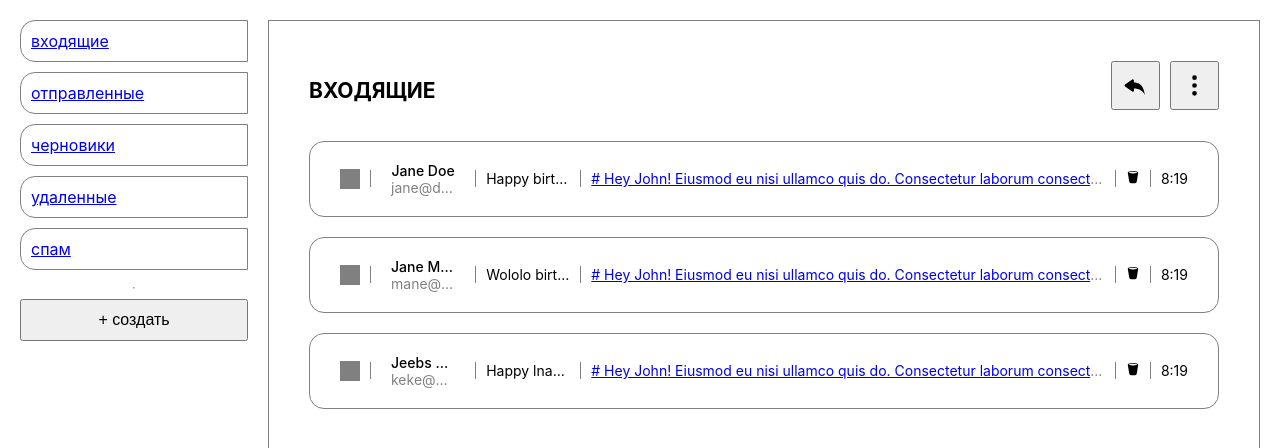
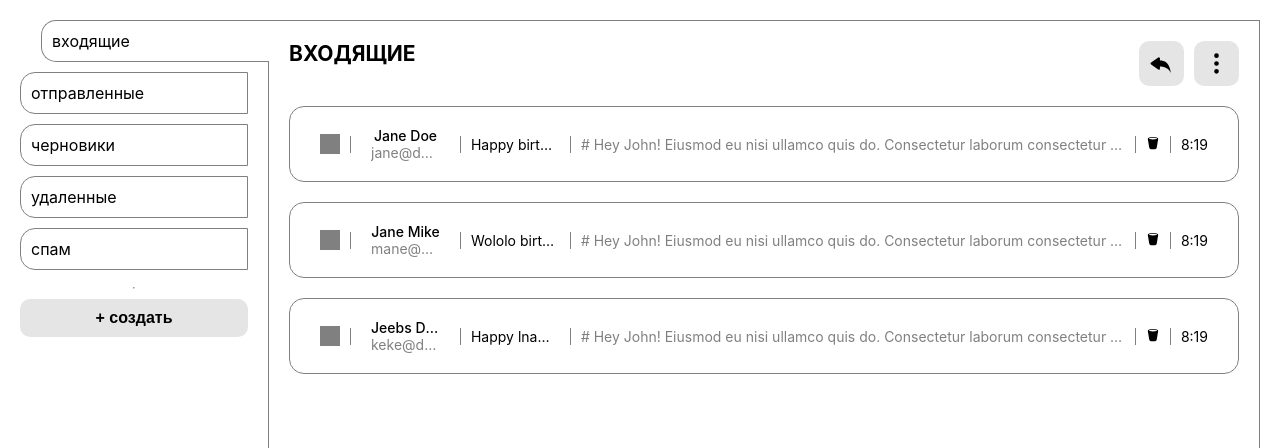
Before and after one commit to dreamvibe1993/tot-mail-client, a React (Create React App) app: page /mailbox/incoming in a window 1280 px wide. Shown: the top 448 px of the page. Built offline with nearby package versions, Linux system fonts and the light colour scheme.

Commit message:
style tweaks in progress

```diff
--- /dev/null
+++ b/src/components/DrawerMenu/DrawerMenu.tsx
@@ -0,0 +1,144 @@
+import React from "react";
+import styled from "styled-components";
+import { useRouteMatch, Link, useLocation } from "react-router-dom";
+
+import { BsCheck2 } from "react-icons/bs";
+
+import { useAppDispatch, useAppSelector } from "../../redux/hooks/hooks";
+import { ServiceButton } from "../UI/Buttons/ServiceButton/ServiceButton";
+import { ServiceInput } from "../UI/Inputs/ServiceInput";
+import { CustomSectionMenuTab } from "../UI/Tabs/CustomSectionMenuTab/CustomSectionMenuTab";
+import { mailboxActions } from "../../redux/reducers/mailbox/mailboxSlice";
+import { MenuTab } from "../UI/Tabs/MenuTab";
+import { SpanWithOverflow } from "../UI/Spans/SpanWithOverflow";
+
+export const DrawerMenu = () => {
+  const { url } = useRouteMatch();
+  const location = useLocation();
+  const mailboxSections = useAppSelector((state) => state.mailbox);
+  const dispatch = useAppDispatch();
+
+  const [newSectionName, setNewSectionName] = React.useState<string>("");
+
+  const [isSectionNameInputOpen, setSectionNameInputOpen] =
+    React.useState<boolean>(false);
+
+  const ref = React.useRef<HTMLDivElement>(null);
+
+  function openSectionNameInput(): void {
+    setSectionNameInputOpen(true);
+  }
+
+  function addNewSection(): void {
+    const { customSections } = mailboxSections;
+    const nonUniqueSection = customSections.find(
+      (section: MailboxSection) => section.name === newSectionName
+    );
+    if (nonUniqueSection) {
+      return console.error(`Section called ${newSectionName} already exists!`);
+    }
+    if (!newSectionName) return console.error(`No empty section name allowed!`);
+    dispatch(mailboxActions.addSection({ name: newSectionName }));
+    setNewSectionName("");
+    setSectionNameInputOpen(false);
+  }
+
+  const handleScroll = () => {
+    if (!ref.current) return;
+    if (ref.current.scrollHeight > ref.current.clientHeight) {
+      ref.current.style.paddingRight = "1rem";
+    }
+  };
+
+  return (
+    <>
+      {Object.values(mailboxSections).map(
+        (section: MailboxSection) =>
+          !Array.isArray(section) && (
+            <Link key={section.id} to={`${url}/${section.slug}`}>
+              <MenuTab open={location.pathname === `${url}/${section.slug}`}>
+                <SpanWithOverflow>{section.name}</SpanWithOverflow>
+              </MenuTab>
+            </Link>
+          )
+      )}
+      <hr />
+      <ServiceButton onClick={openSectionNameInput}>+ создать</ServiceButton>
+      {isSectionNameInputOpen && (
+        <SectionNameInputContainer>
+          <ServiceInput
+            type="text"
+            placeholder="Type new section name"
+            value={newSectionName}
+            onChange={(e) => setNewSectionName(e.target.value)}
+          />
+          <ServiceButton onClick={addNewSection}>
+            <BsCheck2 />
+          </ServiceButton>
+        </SectionNameInputContainer>
+      )}
+      <CustomTabsScroll ref={ref} onScroll={handleScroll}>
+        <CustomTabsContainer className="test">
+          {mailboxSections.customSections.map((section: MailboxSection) => (
+            <CustomSectionMenuTab key={section.id} section={section} />
+          ))}
+        </CustomTabsContainer>
+      </CustomTabsScroll>
+    </>
+  );
+};
+
+const CustomTabsContainer = styled.div`
+  & > * {
+    &:not(:last-child) {
+      margin-bottom: 1rem;
+    }
+  }
+`;
+
+const CustomTabsScroll = styled.div`
+  height: 35rem;
+  overflow-y: auto;
+  &::-webkit-scrollbar {
+    width: 1rem;
+    background-color: transparent;
+    border: none;
+    padding-left: 0.5rem;
+    .test {
+      padding-right: 1rem;
+    }
+  }
+
+  &::-webkit-scrollbar-track {
+    background-color: transparent;
+    border: none;
+    width: 0.5rem;
+    .test {
+      padding-right: 1rem;
+    }
+  }
+
+  &::-webkit-scrollbar-thumb {
+    background-color: rgba(0, 0, 0, 0.2);
+    border: none;
+    width: 0.5rem;
+    border-radius: 1.5rem;
+    .test {
+      padding-right: 1rem;
+    }
+  }
+`;
+
+const SectionNameInputContainer = styled.div`
+  display: flex;
+  width: 100%;
+  justify-content: stretch;
+  overflow: hidden;
+  button {
+    width: 30%;
+  }
+  input {
+    width: 70%;
+    margin-right: 1rem;
+  }
+`;
--- a/src/components/MailBox/MailBox.tsx
+++ b/src/components/MailBox/MailBox.tsx
@@ -52,6 +52,7 @@ export const MailBox: React.FC<MailBoxProps> = ({ sectionType }) => {
   ]);
 
   if (!mail.length) return <span>No mail yet!</span>;
+
   if (!section) return <span>This section does not exist!</span>;
 
   return (
@@ -79,7 +80,11 @@ export const MailBox: React.FC<MailBoxProps> = ({ sectionType }) => {
   );
 };
 
-const MailboxName = styled.h2``;
+const MailboxName = styled.h2`
+    padding: 0;
+    margin: 0;
+
+`;
 
 const Controls = styled.div`
   display: flex;
@@ -98,12 +103,12 @@ const Controls = styled.div`
 const TopBar = styled.div`
   display: flex;
   justify-content: space-between;
+  align-items: flex-start;
 `;
 
 const MailBoxContainer = styled.div`
   display: flex;
   flex-direction: column;
-  padding: 2rem;
   & > * {
     &:not(:last-child) {
       margin-bottom: 2rem;
--- a/src/components/MailClient/MailClient.tsx
+++ b/src/components/MailClient/MailClient.tsx
@@ -13,64 +13,13 @@ import { CursorWrap } from "../UI/Wraps/CursorWrap";
 import { OptionsDropdown } from "../UI/Dropdowns/OptionsDropdown";
 import { MenuTab } from "../UI/Tabs/MenuTab";
 import { CustomSectionMenuTab } from "../UI/Tabs/CustomSectionMenuTab/CustomSectionMenuTab";
+import { DrawerMenu } from "../DrawerMenu/DrawerMenu";
 
 export const MailClient: React.FC = () => {
-  const { url } = useRouteMatch();
-  const mailboxSections = useAppSelector((state) => state.mailbox);
-  const dispatch = useAppDispatch();
-
-  const [newSectionName, setNewSectionName] = React.useState<string>("");
-
-  const [isSectionNameInputOpen, setSectionNameInputOpen] =
-    React.useState<boolean>(false);
-
-  function openSectionNameInput(): void {
-    setSectionNameInputOpen(true);
-  }
-
-  function addNewSection(): void {
-    const { customSections } = mailboxSections;
-    const nonUniqueSection = customSections.find(
-      (section: MailboxSection) => section.name === newSectionName
-    );
-    if (nonUniqueSection) {
-      return console.error(`Section called ${newSectionName} already exists!`);
-    }
-    if (!newSectionName) return console.error(`No empty section name allowed!`);
-    dispatch(mailboxActions.addSection({ name: newSectionName }));
-    setNewSectionName("");
-    setSectionNameInputOpen(false);
-  }
-
   return (
     <MailClientContainer>
       <Drawer>
-        {Object.values(mailboxSections).map(
-          (section: MailboxSection) =>
-            !Array.isArray(section) && (
-              <Link key={section.id} to={`${url}/${section.slug}`}>
-                <MenuTab>{section.name}</MenuTab>
-              </Link>
-            )
-        )}
-        <hr />
-        <ServiceButton onClick={openSectionNameInput}>+ создать</ServiceButton>
-        {isSectionNameInputOpen && (
-          <SectionNameInputContainer>
-            <ServiceInput
-              type="text"
-              placeholder="Type new section name"
-              value={newSectionName}
-              onChange={(e) => setNewSectionName(e.target.value)}
-            />
-            <ServiceButton onClick={addNewSection}>
-              <BsCheck2 />
-            </ServiceButton>
-          </SectionNameInputContainer>
-        )}
-        {mailboxSections.customSections.map((section: MailboxSection) => (
-          <CustomSectionMenuTab key={section.id} section={section} />
-        ))}
+        <DrawerMenu />
       </Drawer>
       <Client>
         <MailClientRoutes />
@@ -78,20 +27,6 @@ export const MailClient: React.FC = () => {
     </MailClientContainer>
   );
 };
-
-const SectionNameInputContainer = styled.div`
-  display: flex;
-  width: 100%;
-  justify-content: stretch;
-  overflow: hidden;
-  button {
-    width: 30%;
-  }
-  input {
-    width: 70%;
-    margin-right: 1rem;
-  }
-`;
 
 const Client = styled.div`
   grid-area: scrn;
--- a/src/components/UI/Buttons/ServiceButton/ServiceButton.tsx
+++ b/src/components/UI/Buttons/ServiceButton/ServiceButton.tsx
@@ -1,6 +1,8 @@
 import styled from "styled-components";
 
 export const ServiceButton = styled.button`
+  transition: all 0.2s ease;
+  cursor: pointer;
   font-size: 1.6rem;
   padding: 1rem;
   display: flex;
@@ -10,4 +12,12 @@ export const ServiceButton = styled.button`
   text-overflow: ellipsis;
   overflow: hidden;
   white-space: nowrap;
+
+  background-color: rgba(0, 0, 0, 0.1);
+  border-radius: 10px;
+  border: none;
+  font-weight: 600;
+  &:hover {
+    background-color: rgba(0, 0, 0, 0.2);
+  }
 `;
--- a/src/components/UI/Inputs/ServiceInput.tsx
+++ b/src/components/UI/Inputs/ServiceInput.tsx
@@ -1,4 +1,5 @@
 import styled from "styled-components";
 
 export const ServiceInput = styled.input`
+  padding: 1rem;
 `;
--- a/src/components/UI/Tabs/CustomSectionMenuTab/CustomSectionMenuTab.tsx
+++ b/src/components/UI/Tabs/CustomSectionMenuTab/CustomSectionMenuTab.tsx
@@ -70,7 +70,7 @@ export const CustomSectionMenuTab: React.FC<CustomSecMenuTabProps> = ({
     <CustomTab id={thisElementId.current}>
       {isTabRenaming ? (
         <TabNameInputs>
-          <ServiceInput
+          <SpecialInput
             id={thisElementId.current}
             type="text"
             placeholder="Type new section name"
@@ -81,7 +81,7 @@ export const CustomSectionMenuTab: React.FC<CustomSecMenuTabProps> = ({
             id={thisElementId.current}
             onClick={() => renameTab(section.id)}
           >
-            <div style={{ pointerEvents: "none" }}>
+            <div style={{ pointerEvents: "none", display: "flex", alignItems: "center" }}>
               <BsCheck2 />
             </div>
           </ServiceButton>
@@ -107,6 +107,18 @@ export const CustomSectionMenuTab: React.FC<CustomSecMenuTabProps> = ({
   );
 };
 
+const SpecialInput = styled.input`
+  width: 70%;
+  margin-right: .5rem;
+  padding: 0;
+  border: none;
+  font-size: 1.6rem;
+  outline: none;
+  &::placeholder {
+    font-size: 1rem;
+  }
+`
+
 const TabNameInputs = styled.div`
   display: flex;
   button {
--- a/src/components/UI/Tabs/MenuTab.tsx
+++ b/src/components/UI/Tabs/MenuTab.tsx
@@ -1,8 +1,16 @@
 import styled from "styled-components";
 
-export const MenuTab = styled.div`
+interface Props {
+  open: boolean;
+}
+
+export const MenuTab: any = styled.div<Props>`
+  transition: transform 0.1s ease;
   padding: 1rem;
   border: 1px solid gray;
   border-radius: 15px 0px 0px 15px;
   font-size: 1.6rem;
+  background-color: white;
+  transform: ${(p) => p.open && `translateX(2.1rem)`};
+  border-right: ${(p) => p.open && `none`};
 `;
--- a/src/index.css
+++ b/src/index.css
@@ -19,3 +19,8 @@ code {
   font-family: source-code-pro, Menlo, Monaco, Consolas, "Courier New",
     monospace;
 }
+
+a {
+  text-decoration: none;
+  color: inherit;
+}
```
Also changed, not shown: src/components/UI/Dropdowns/OptionsDropdown.tsx (+28 -7 lines).
